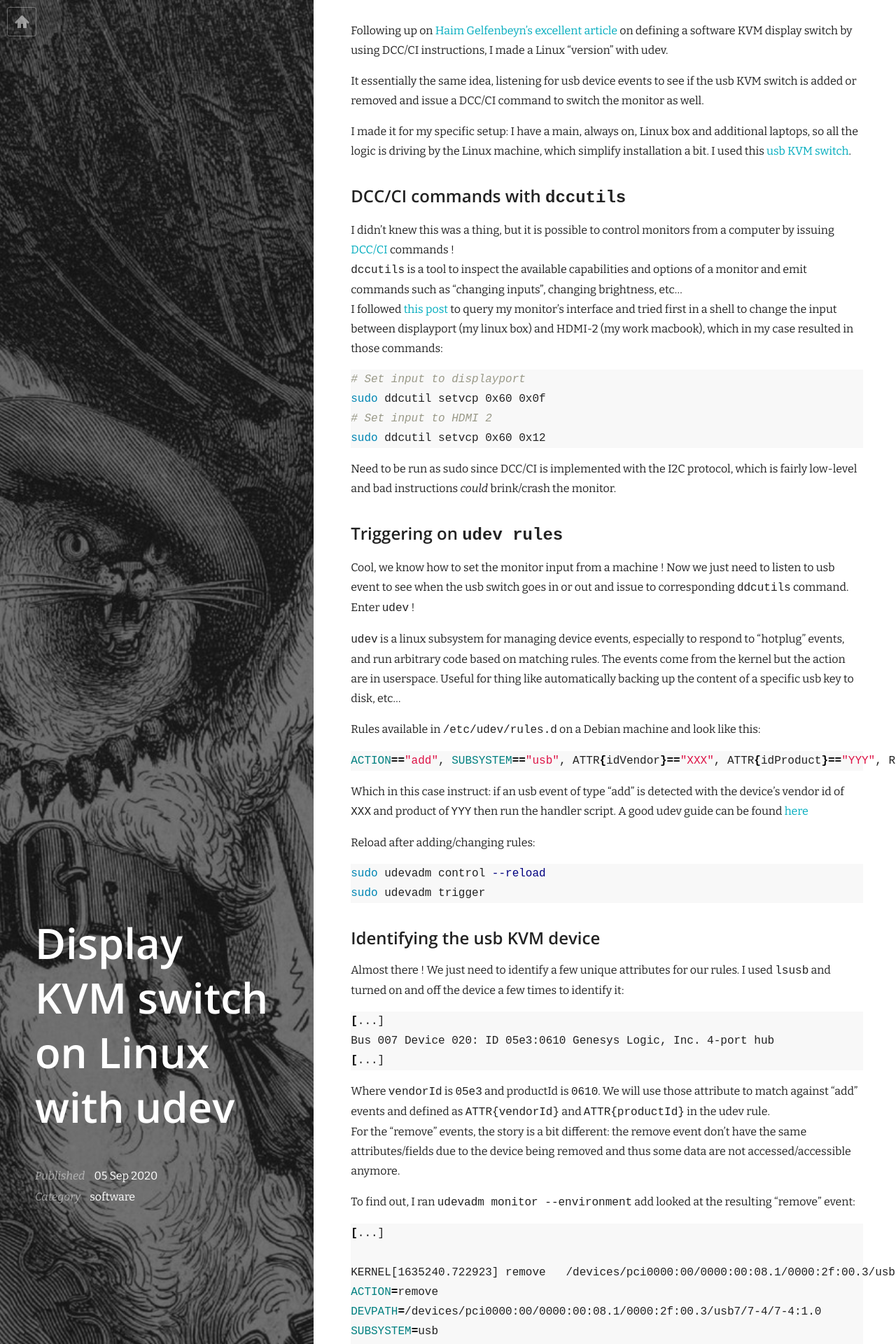
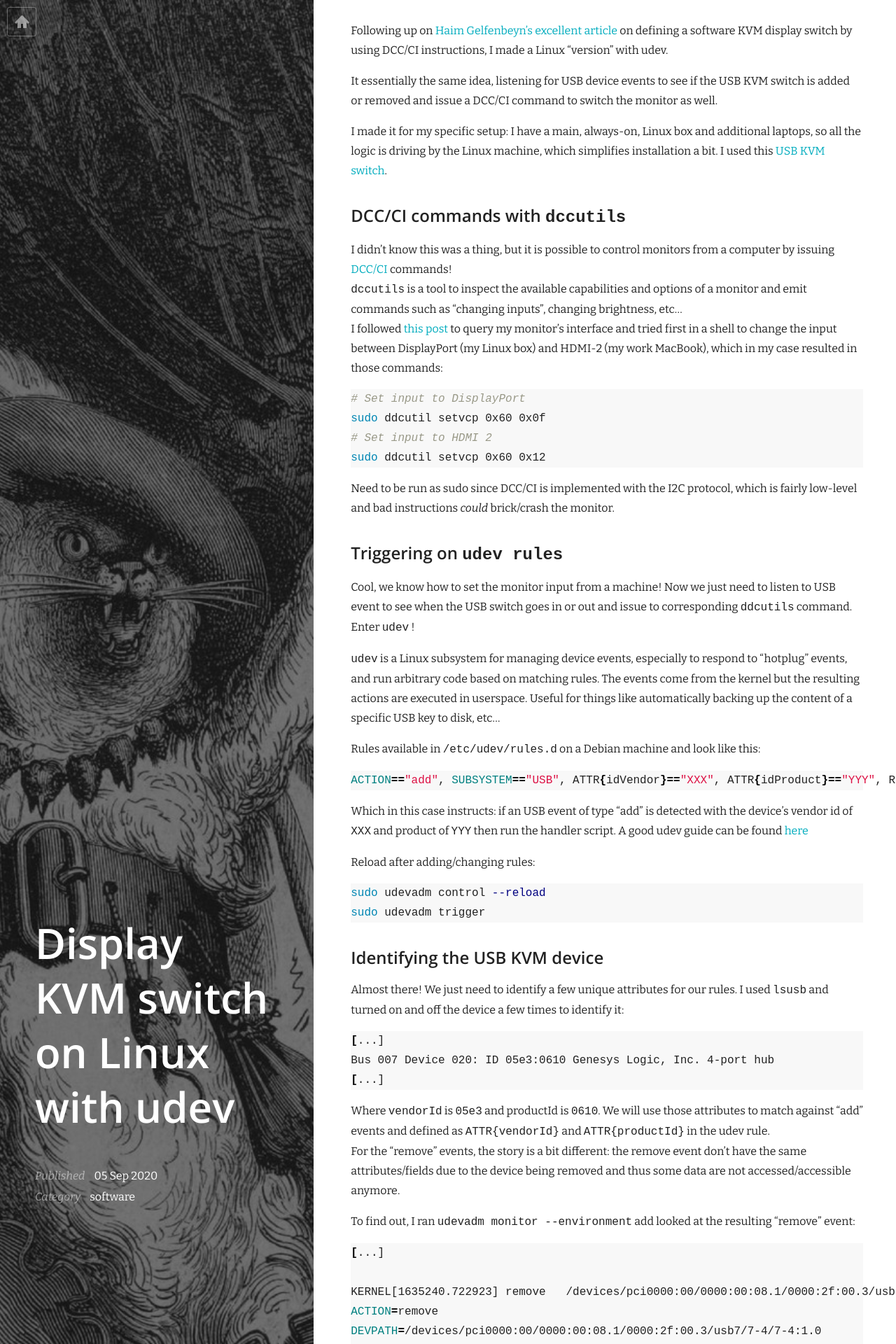
Before and after one commit to pallamidessi/blog, a Jekyll site: the page built from _posts/2020-09-05-kvm-display-linux.md, in a window 1280 px wide. Shown: the top 1920 px of the page at 70% size. Built offline with Jekyll 4.4.1, drawn with Linux system fonts in a browser that asks for light colours; nearby versions of some CDN libraries; some of the changed text lies outside the part shown.

Commit message:
Fix language errors

```diff
--- a/_posts/2020-09-05-kvm-display-linux.md
+++ b/_posts/2020-09-05-kvm-display-linux.md
@@ -10,52 +10,52 @@ Following up on [Haim Gelfenbeyn's excellent article](https://haim.dev/posts/202
 ) on defining a software KVM display switch
 by using DCC/CI instructions, I made a Linux "version" with udev.
 
-It essentially the same idea, listening for usb device events to see if the usb KVM
+It essentially the same idea, listening for USB device events to see if the USB KVM
 switch is added or removed and issue a DCC/CI command to switch the monitor as well.
 
-I made it for my specific setup: I have a main, always on, Linux box and
+I made it for my specific setup: I have a main, always-on, Linux box and
 additional laptops, so all the logic is driving by the Linux machine, which
-simplify installation a bit. I used this [usb KVM
+simplifies installation a bit. I used this [USB KVM
 switch](https://www.amazon.co.uk/UGREEN-Sharing-Keyboard-Scanner-Printer-Black/dp/B01N6GD9JO?ref_=ast_sto_dp).
 
 
 ## DCC/CI commands with `dccutils`
 
-I didn't knew this was a thing, but it is possible to control monitors from a
+I didn't know this was a thing, but it is possible to control monitors from a
 computer by issuing [DCC/CI](https://en.wikipedia.org/wiki/Display_Data_Channel#DDC/CI
-) commands !
+) commands!
 `dccutils` is a tool to inspect the available capabilities and options of a monitor and emit commands such as "changing
 inputs", changing brightness, etc...
 I followed [this post](https://friendo.monster/posts/switching-monitor-inputs-with-ddcutil.html
 ) to query my monitor's interface and tried first in a shell to
-change the input between displayport (my linux box) and HDMI-2 (my work
-macbook), which in my case resulted in those commands:
+change the input between DisplayPort (my Linux box) and HDMI-2 (my work
+MacBook), which in my case resulted in those commands:
 ~~~ bash
-# Set input to displayport
+# Set input to DisplayPort
 sudo ddcutil setvcp 0x60 0x0f
 # Set input to HDMI 2
 sudo ddcutil setvcp 0x60 0x12
 ~~~
 
 Need to be run as sudo since DCC/CI is implemented with the I2C protocol, which
-is fairly low-level and bad instructions *could* brink/crash the monitor.
+is fairly low-level and bad instructions *could* brick/crash the monitor.
 
 ## Triggering on `udev rules`
 
-Cool, we know how to set the monitor input from a machine ! Now we just need to
-listen to usb event to see when the usb switch goes in or out and issue to
+Cool, we know how to set the monitor input from a machine! Now we just need to
+listen to USB event to see when the USB switch goes in or out and issue to
 corresponding `ddcutils` command. Enter `udev` !
 
-`udev` is a linux subsystem for managing device events, especially to respond to
+`udev` is a Linux subsystem for managing device events, especially to respond to
 "hotplug" events, and run arbitrary code based on matching rules. The events
-come from the kernel but the action are in userspace. Useful for thing like
-automatically backing up the content of a specific usb key to disk, etc...
+come from the kernel but the resulting actions are executed in userspace. Useful for
+things like automatically backing up the content of a specific USB key to disk, etc...
 
 Rules available in `/etc/udev/rules.d` on a Debian machine and look like this:
 ~~~ bash
-ACTION=="add", SUBSYSTEM=="usb", ATTR{idVendor}=="XXX", ATTR{idProduct}=="YYY", RUN+="/my/handler/script.sh
+ACTION=="add", SUBSYSTEM=="USB", ATTR{idVendor}=="XXX", ATTR{idProduct}=="YYY", RUN+="/my/handler/script.sh
 ~~~
-Which in this case instruct: if an usb event of type "add" is detected with the
+Which in this case instructs: if an USB event of type "add" is detected with the
 device's vendor id of `XXX` and product of `YYY` then run the handler script. A good
 udev guide can be found [here](http://www.reactivated.net/writing_udev_rules.html)
 
@@ -65,8 +65,8 @@ sudo udevadm control --reload
 sudo udevadm trigger
 ~~~
 
-## Identifying the usb KVM device
-Almost there ! We just need to identify a few unique attributes for our rules.
+## Identifying the USB KVM device
+Almost there! We just need to identify a few unique attributes for our rules.
 I used `lsusb` and turned on and off the device a few times to identify it:
 
 ~~~ bash
@@ -75,7 +75,7 @@ Bus 007 Device 020: ID 05e3:0610 Genesys Logic, Inc. 4-port hub
 [...]
 ~~~
 
-Where `vendorId` is `05e3` and productId is `0610`. We will use those attribute to
+Where `vendorId` is `05e3` and productId is `0610`. We will use those attributes to
 match against "add" events and defined as `ATTR{vendorId}` and `ATTR{productId}` in the udev rule.
 For the "remove" events, the story is a bit different: the remove event don't have
 the same attributes/fields due to the device being removed and thus some data are
```
Also changed, not shown: other parts of _posts/2020-09-05-kvm-display-linux.md (+2 -2 lines).
